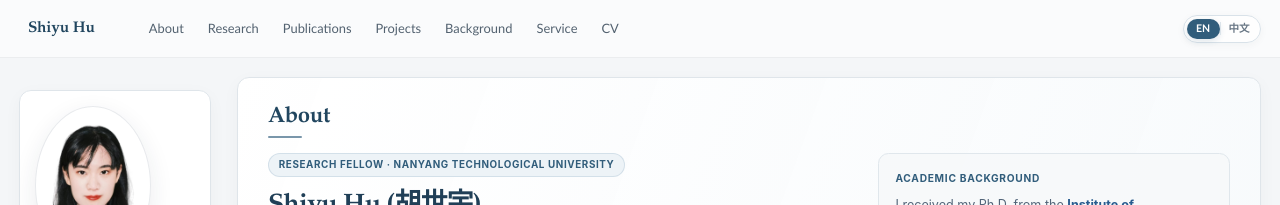
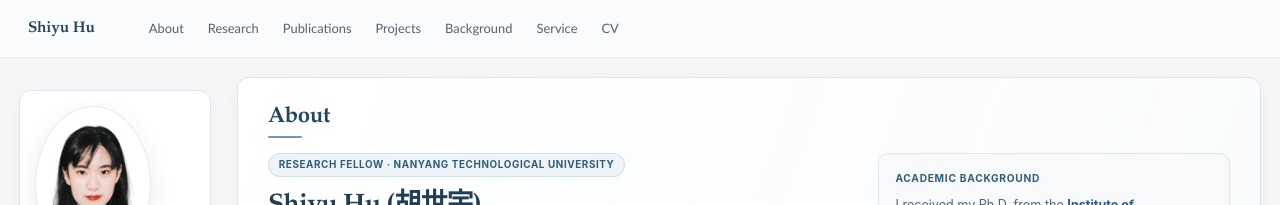
Before and after one commit to huuuuusy/huuuuusy.github.io, a Jekyll site: the page built from _pages/about.md, in a window 1280 px wide. Shown: the top 205 px of the page. Built offline with Jekyll 4.4.1, drawn with Linux system fonts in a browser that asks for light colours; some web fonts are replaced.

Commit message:
Temporarily disable Chinese homepage

```diff
--- a/_config.yml
+++ b/_config.yml
@@ -1,6 +1,7 @@
 # Core site metadata
 locale: "en-US"
 title: "Shiyu Hu"
+bilingual_enabled: false
 title_separator: "-"
 name: "Shiyu Hu"
 description: "Shiyu Hu - Research Fellow at Nanyang Technological University working on reliable multimodal intelligence."
--- a/_includes/head/custom.html
+++ b/_includes/head/custom.html
@@ -6,6 +6,12 @@
 <link rel="stylesheet" href="{{ base_path }}/assets/css/academicons.css?v={{ site.github.build_revision | default: site.time | url_encode }}"/>
 <script>
   (function () {
+    {% unless site.bilingual_enabled %}
+    document.documentElement.setAttribute("data-language", "en");
+    document.documentElement.setAttribute("lang", "en");
+    return;
+    {% endunless %}
+
     var language = "en";
     try {
       var requested = new URLSearchParams(window.location.search).get("lang");
--- a/_includes/masthead.html
+++ b/_includes/masthead.html
@@ -18,7 +18,7 @@
         </ul>
         <ul class="hidden-links hidden"></ul>
       </nav>
-      {% if page.permalink == "/" %}
+      {% if page.permalink == "/" and site.bilingual_enabled %}
         <div class="language-switcher" role="group" aria-label="Language selection">
           <button class="language-switcher__option" type="button" data-language-option="en" aria-pressed="true">EN</button>
           <span class="language-switcher__divider" aria-hidden="true"></span>
```
